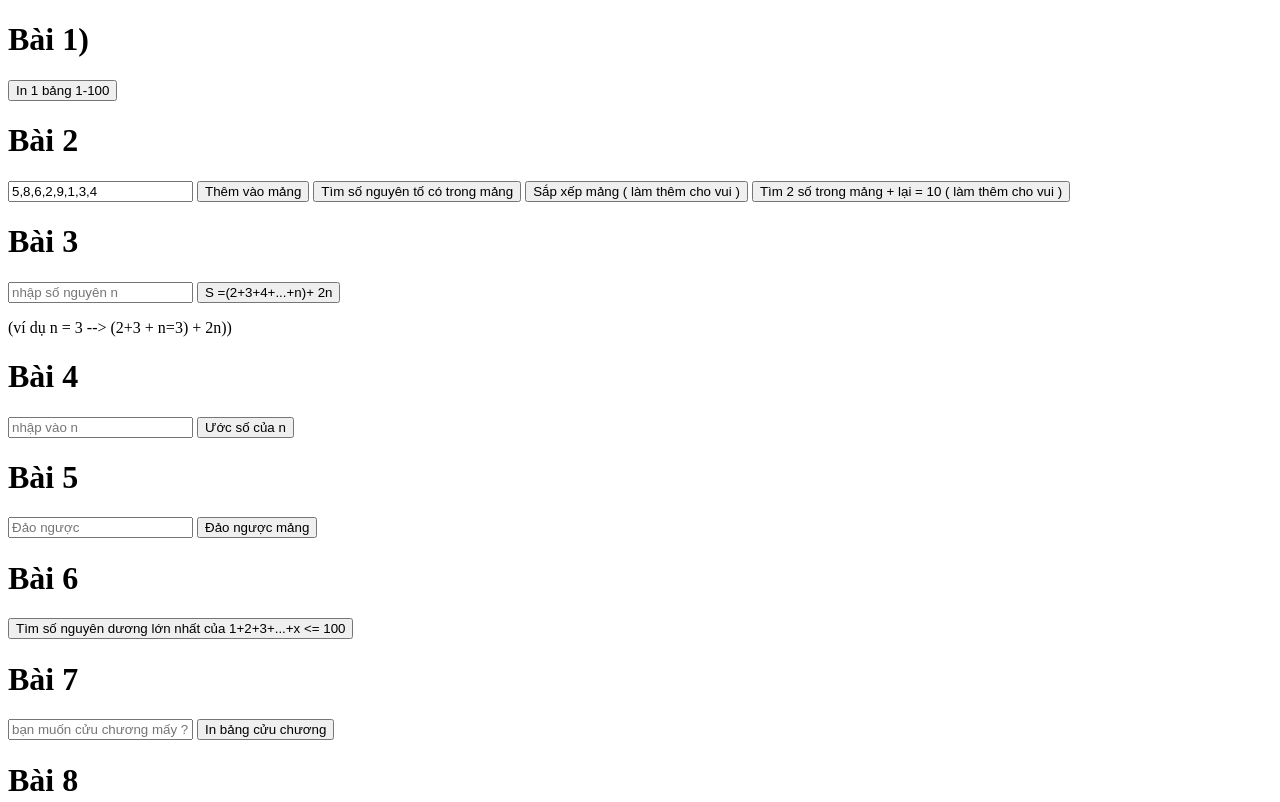
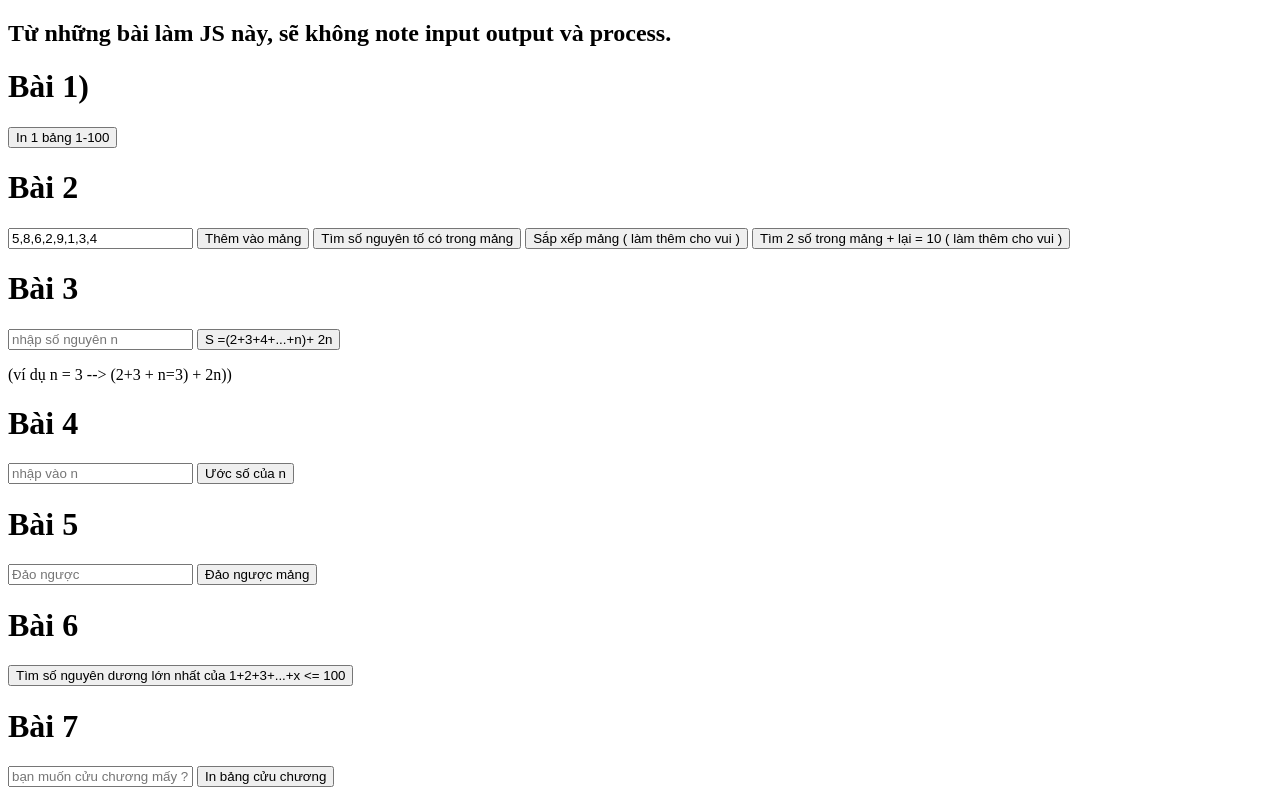
Before and after one commit to tranductanz/10BaiTapJS, a plain HTML site: page index.html in a window 1280 px wide. Shown: the top 802 px of the page. Drawn offline with Linux system fonts and the light colour scheme.

Commit message:
adding comment

```diff
--- a/index.html
+++ b/index.html
@@ -7,6 +7,7 @@
     <title>Bai Tap JS -- 2</title>
 </head>
 <body>
+<h2>Từ những bài làm JS này, sẽ không note input output và process.</h2>
 <h1>Bài 1)</h1>
 <button onclick="printOnetoOneHundred();">In 1 bảng 1-100</button>
 
```
